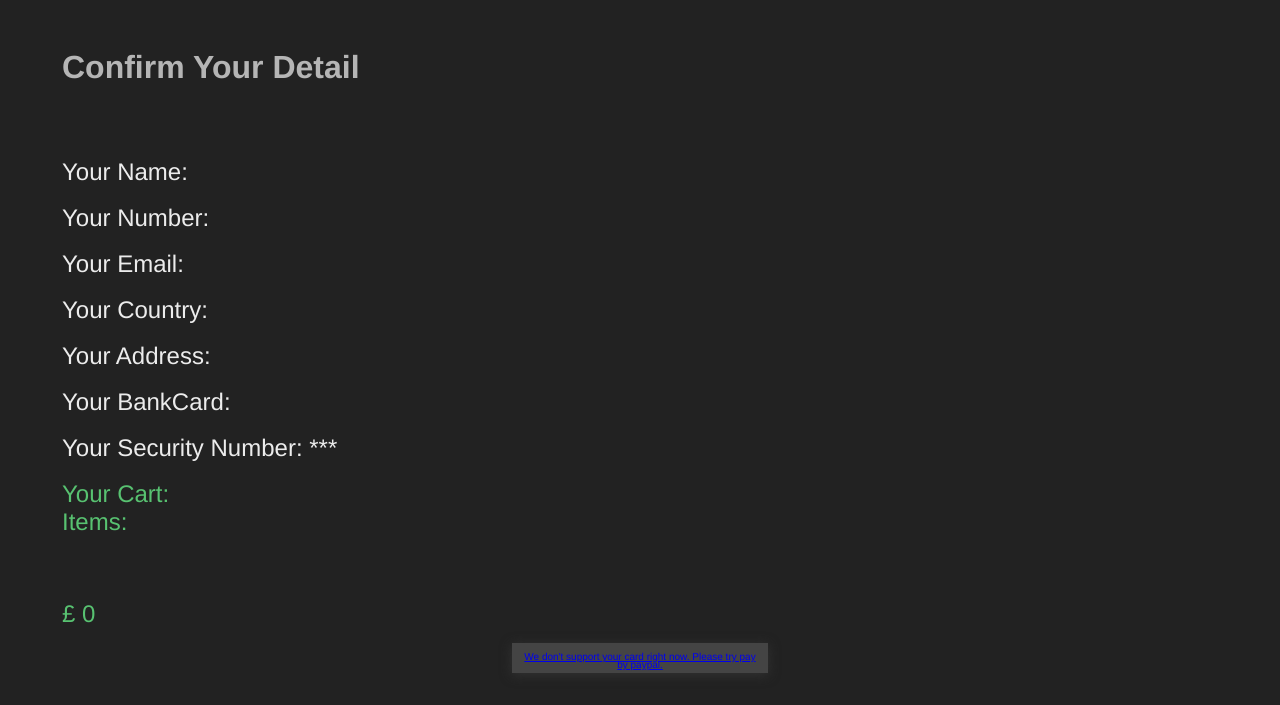
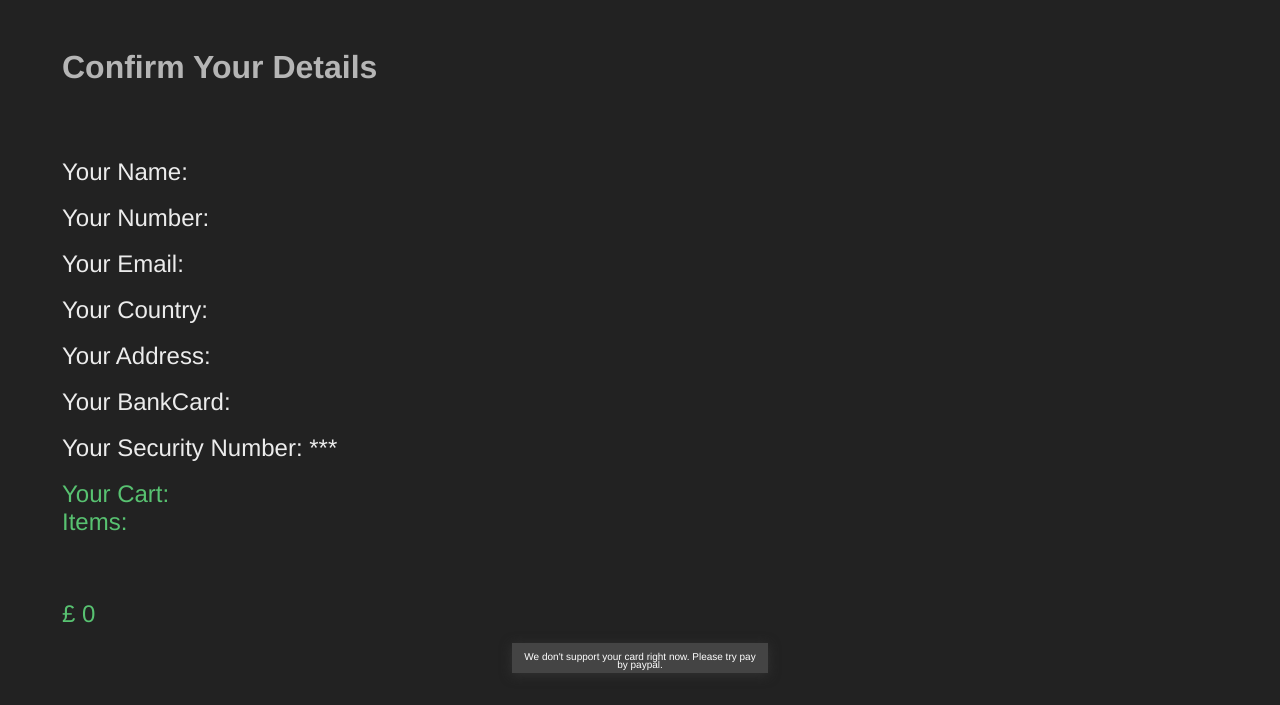
Before and after one commit to isjeffcom/Nuclear-GAME-Online-Store, a plain HTML site: page final.html in a window 1280 px wide. Shown: the part 93-798 px from the top of the page. Drawn offline with Linux system fonts and the light colour scheme.

Commit message:
Fix some details problem

```diff
--- a/final.html
+++ b/final.html
@@ -20,7 +20,7 @@
 
 		    <div class="container-fluid">
 		        <div class = "navbar-header">
-					<img class="logo" src="./img/logo.png" height="90px">
+					<a href="./index.html"><img class="logo" src="./img/logo.png" height="90px"></a>
 			    </div>
 			</div>
 
@@ -38,7 +38,7 @@
 
 		<!--INFO FINAL START-->
 		<div class="finalInfo">
-			<h1>Confirm Your Detail</h1></br></br></br></br>
+			<h1>Confirm Your Details</h1></br></br></br></br>
 			<a>Your Name: </a><a id="DUN"></a></br></br>
 			<a>Your Number: </a><a id="DUNB"></a></br></br>
 			<a>Your Email: </a><a id="DUE"></a></br></br>
@@ -56,7 +56,7 @@
 
 		<div class="smore">
 		    <figure>
-			    <figcaption><a href="./info.html">We don't support your card right now. Please try pay by paypal.</a></figcaption>
+			    <figcaption><a href="./info.html" style="text-decoration: none; color:#fff;">We don't support your card right now. Please try pay by paypal.</a></figcaption>
 			</figure>
 		</div>
 
```
